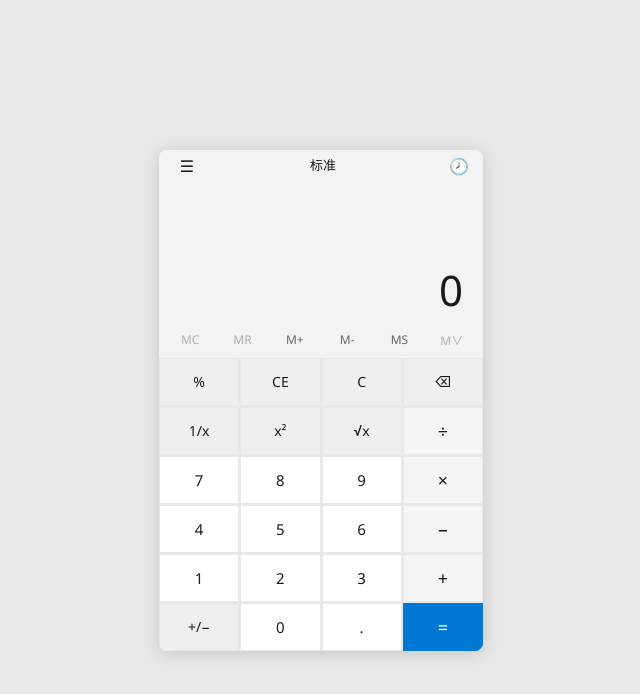
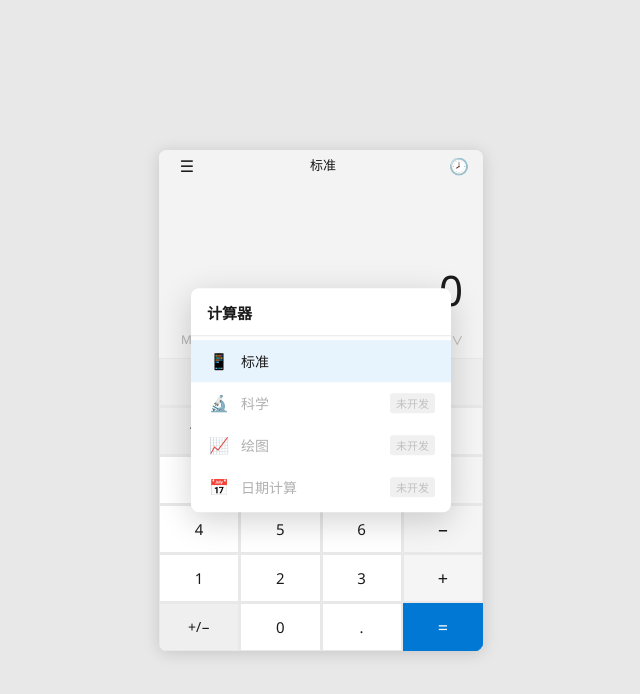
Before and after one commit to K1ng-goat/windows-calculator, a Vue app: page / in a window 1280 px wide. Both pictures are taken after a click on the button "菜单". Shown: the top 694 px of the page, without its empty margins (319-959 px from the left). Built offline with nearby package versions, Linux system fonts and the light colour scheme.

Commit message:
feat(ui): add navigation panel and calculation history panel

```diff
--- a/src/App.vue
+++ b/src/App.vue
@@ -2,6 +2,8 @@
 import CalculatorDisplay from './components/CalculatorDisplay.vue'
 import CalculatorKeypad from './components/CalculatorKeypad.vue'
 import MemoryPanel from './components/MemoryPanel.vue'
+import NavigationPanel from './components/NavigationPanel.vue'
+import HistoryPanel from './components/HistoryPanel.vue'
 import { useCalculator } from './composables/useCalculator.js'
 
 const {
@@ -10,6 +12,9 @@ const {
   memoryValue,
   memoryHistory,
   isMemoryPanelOpen,
+  isNavPanelOpen,
+  isHistoryPanelOpen,
+  calcHistory,
   inputNumber,
   inputDecimal,
   selectOperator,
@@ -30,30 +35,22 @@ const {
   memoryItemClear,
   toggleMemoryPanel,
   closeMemoryPanel,
+  toggleNavPanel,
+  closeNavPanel,
+  toggleHistoryPanel,
+  closeHistoryPanel,
+  clearHistory,
 } = useCalculator()
 
-/**
- * Route a button click from the keypad to the correct handler.
- */
 function handleButtonClick({ label, type }) {
   if (type === 'number') {
-    if (label === '.') {
-      inputDecimal()
-    } else {
-      inputNumber(label)
-    }
+    if (label === '.') { inputDecimal() } else { inputNumber(label) }
     return
   }
-
   if (type === 'operator') {
-    if (label === '=') {
-      calculate()
-    } else {
-      selectOperator(label)
-    }
+    if (label === '=') { calculate() } else { selectOperator(label) }
     return
   }
-
   if (type === 'function') {
     switch (label) {
       case 'C':  clear();        break
@@ -65,7 +62,6 @@ function handleButtonClick({ label, type }) {
       default: break
     }
   }
-
   if (type === 'memory') {
     switch (label) {
       case 'MC': memoryClear();     break
@@ -82,11 +78,10 @@ function handleButtonClick({ label, type }) {
 <template>
   <div class="app">
     <div class="calculator">
-      <!-- Title bar -->
       <div class="titlebar">
-        <button class="titlebar__btn" aria-label="菜单">☰</button>
+        <button class="titlebar__btn" aria-label="菜单" @click="toggleNavPanel">☰</button>
         <span class="titlebar__title">标准</span>
-        <button class="titlebar__btn" aria-label="历史记录">🕗</button>
+        <button class="titlebar__btn" aria-label="历史记录" @click="toggleHistoryPanel">🕗</button>
       </div>
 
       <CalculatorDisplay
@@ -100,7 +95,18 @@ function handleButtonClick({ label, type }) {
       />
     </div>
 
-    <!-- Memory panel — rendered outside calculator for proper stacking -->
+    <NavigationPanel
+      v-if="isNavPanelOpen"
+      @close="closeNavPanel"
+    />
+
+    <HistoryPanel
+      v-if="isHistoryPanelOpen"
+      :calcHistory="calcHistory"
+      @close="closeHistoryPanel"
+      @clear="clearHistory"
+    />
+
     <MemoryPanel
       v-if="isMemoryPanelOpen"
       :memoryHistory="memoryHistory"
--- /dev/null
+++ b/src/components/HistoryPanel.vue
@@ -0,0 +1,121 @@
+<script setup>
+defineProps({
+  calcHistory: {
+    type: Array,
+    default: () => [],
+  },
+})
+
+defineEmits(['close', 'clear'])
+</script>
+
+<template>
+  <div class="panel-backdrop" @click.self="$emit('close')">
+    <div class="panel">
+      <div class="panel__header">
+        <span>历史记录</span>
+        <button
+          v-if="calcHistory.length"
+          class="panel__clear-btn"
+          @click="$emit('clear')"
+        >清除</button>
+      </div>
+
+      <div class="panel__list" v-if="calcHistory.length">
+        <div
+          v-for="(item, idx) in [...calcHistory].reverse()"
+          :key="idx"
+          class="panel__item"
+        >
+          <span class="panel__item-expr">{{ item.expression }}</span>
+          <span class="panel__item-result">{{ item.result }}</span>
+        </div>
+      </div>
+
+      <div v-else class="panel__empty">没有历史记录</div>
+    </div>
+  </div>
+</template>
+
+<style scoped>
+.panel-backdrop {
+  position: fixed;
+  inset: 0;
+  z-index: 100;
+}
+
+.panel {
+  position: absolute;
+  top: 50%;
+  left: 50%;
+  transform: translate(-50%, -50%);
+  width: 280px;
+  max-height: 400px;
+  background: #ffffff;
+  border-radius: 8px;
+  box-shadow: 0 8px 32px rgba(0, 0, 0, 0.18);
+  display: flex;
+  flex-direction: column;
+  overflow: hidden;
+}
+
+.panel__header {
+  display: flex;
+  align-items: center;
+  justify-content: space-between;
+  padding: 12px 16px 8px;
+  font-size: 15px;
+  font-weight: 600;
+  color: var(--color-text-primary);
+  border-bottom: 1px solid #e8e8e8;
+}
+
+.panel__clear-btn {
+  background: none;
+  border: none;
+  font-size: 13px;
+  font-family: var(--font-family);
+  color: var(--color-btn-equals);
+  cursor: pointer;
+  padding: 2px 8px;
+  border-radius: 4px;
+}
+
+.panel__clear-btn:hover {
+  background: #e8f4fd;
+}
+
+.panel__list {
+  overflow-y: auto;
+  padding: 4px 0;
+}
+
+.panel__item {
+  display: flex;
+  justify-content: space-between;
+  align-items: center;
+  padding: 8px 16px;
+  min-height: 36px;
+  font-size: 14px;
+}
+
+.panel__item:hover {
+  background: #f5f5f5;
+}
+
+.panel__item-expr {
+  color: var(--color-text-secondary);
+}
+
+.panel__item-result {
+  color: var(--color-text-primary);
+  font-weight: 500;
+}
+
+.panel__empty {
+  padding: 24px 16px;
+  text-align: center;
+  font-size: 13px;
+  color: var(--color-text-secondary);
+}
+</style>
--- /dev/null
+++ b/src/components/NavigationPanel.vue
@@ -0,0 +1,116 @@
+<script setup>
+defineEmits(['close'])
+</script>
+
+<template>
+  <div class="panel-backdrop" @click.self="$emit('close')">
+    <div class="panel">
+      <div class="panel__header">计算器</div>
+
+      <div class="panel__list">
+        <!-- Active mode -->
+        <button class="panel__item panel__item--active">
+          <span class="panel__item-icon">📱</span>
+          <span>标准</span>
+        </button>
+
+        <!-- Disabled modes -->
+        <button class="panel__item panel__item--disabled" disabled>
+          <span class="panel__item-icon">🔬</span>
+          <span>科学</span>
+          <span class="panel__item-tag">未开发</span>
+        </button>
+        <button class="panel__item panel__item--disabled" disabled>
+          <span class="panel__item-icon">📈</span>
+          <span>绘图</span>
+          <span class="panel__item-tag">未开发</span>
+        </button>
+        <button class="panel__item panel__item--disabled" disabled>
+          <span class="panel__item-icon">📅</span>
+          <span>日期计算</span>
+          <span class="panel__item-tag">未开发</span>
+        </button>
+      </div>
+    </div>
+  </div>
+</template>
+
+<style scoped>
+.panel-backdrop {
+  position: fixed;
+  inset: 0;
+  z-index: 100;
+}
+
+.panel {
+  position: absolute;
+  top: 50%;
+  left: 50%;
+  transform: translate(-50%, -50%);
+  width: 260px;
+  background: #ffffff;
+  border-radius: 8px;
+  box-shadow: 0 8px 32px rgba(0, 0, 0, 0.18);
+  overflow: hidden;
+}
+
+.panel__header {
+  padding: 14px 16px 10px;
+  font-size: 15px;
+  font-weight: 600;
+  color: var(--color-text-primary);
+  border-bottom: 1px solid #e8e8e8;
+}
+
+.panel__list {
+  padding: 4px 0;
+}
+
+.panel__item {
+  display: flex;
+  align-items: center;
+  gap: 10px;
+  width: 100%;
+  padding: 10px 16px;
+  border: none;
+  background: transparent;
+  font-size: 14px;
+  font-family: var(--font-family);
+  color: var(--color-text-primary);
+  cursor: pointer;
+  text-align: left;
+}
+
+.panel__item:hover:not(:disabled) {
+  background: #f5f5f5;
+}
+
+.panel__item--active {
+  background: #e8f4fd;
+  font-weight: 500;
+}
+
+.panel__item--active:hover {
+  background: #dcecf8;
+}
+
+.panel__item--disabled {
+  color: #b0b0b0;
+  cursor: default;
+}
+
+.panel__item-icon {
+  font-size: 16px;
+  width: 24px;
+  text-align: center;
+}
+
+.panel__item-tag {
+  margin-left: auto;
+  font-size: 11px;
+  color: #c0c0c0;
+  background: #f0f0f0;
+  padding: 2px 6px;
+  border-radius: 3px;
+}
+</style>
--- a/src/composables/useCalculator.js
+++ b/src/composables/useCalculator.js
@@ -31,6 +31,11 @@ export function useCalculator() {
   const memoryValue = ref(null)       // number | null — last item value
   const isMemoryPanelOpen = ref(false)
   let nextMemoryId = 1
+
+  // navigation & history panels
+  const isNavPanelOpen = ref(false)
+  const isHistoryPanelOpen = ref(false)
+  const calcHistory = ref([])         // Array<{ expression: string, result: string }>
 
   /** Sync memoryValue to reflect the last history entry. */
   function syncMemoryValue() {
@@ -177,11 +182,17 @@ export function useCalculator() {
       return
     }
 
-    expression.value = `${prev} ${op} ${operand} =`
-    display.value = formatResult(result)
+    const exprStr = `${prev} ${op} ${operand} =`
+    const resultStr = formatResult(result)
+
+    expression.value = exprStr
+    display.value = resultStr
     firstOperand.value = null
     pendingOp.value = null
     waiting.value = true
+
+    // Record to calculation history
+    calcHistory.value.push({ expression: exprStr, result: resultStr })
   }
 
   /** Clear everything (C). */
@@ -345,6 +356,30 @@ export function useCalculator() {
     isMemoryPanelOpen.value = false
   }
 
+  // ---- navigation panel ---------------------------------------------
+
+  function toggleNavPanel() {
+    isNavPanelOpen.value = !isNavPanelOpen.value
+  }
+
+  function closeNavPanel() {
+    isNavPanelOpen.value = false
+  }
+
+  // ---- history panel ------------------------------------------------
+
+  function toggleHistoryPanel() {
+    isHistoryPanelOpen.value = !isHistoryPanelOpen.value
+  }
+
+  function closeHistoryPanel() {
+    isHistoryPanelOpen.value = false
+  }
+
+  function clearHistory() {
+    calcHistory.value = []
+  }
+
   // ---- expose --------------------------------------------------------
   return {
     // state
@@ -376,5 +411,14 @@ export function useCalculator() {
     memoryItemClear,
     toggleMemoryPanel,
     closeMemoryPanel,
+    // navigation & history
+    isNavPanelOpen,
+    isHistoryPanelOpen,
+    calcHistory,
+    toggleNavPanel,
+    closeNavPanel,
+    toggleHistoryPanel,
+    closeHistoryPanel,
+    clearHistory,
   }
 }
```
